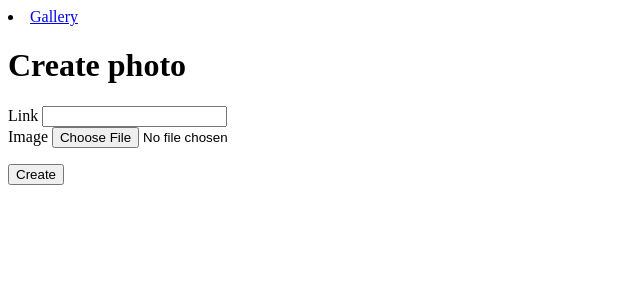
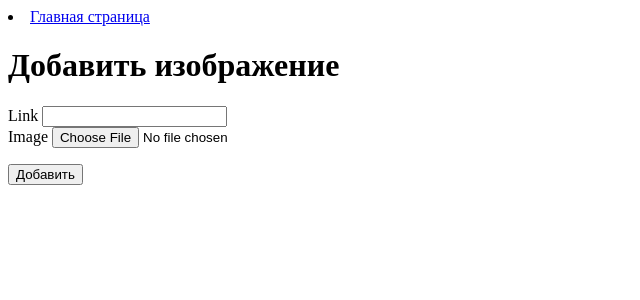
Before and after one commit to alisher1989/image_crop_app, a Django app: page /create/ in a window 1280 px wide. Shown: the top 300 px of the page, without its empty margins (0-640 px from the left). Run offline with Django 3.2, Linux system fonts and the light colour scheme.

Commit message:
Completed the image_crop application by Django framework

```diff
--- a/webapp/templates/create.html
+++ b/webapp/templates/create.html
@@ -1,8 +1,8 @@
 {% extends 'base.html' %}
 {% block content %}
-    <li><a href="{% url 'index' %}">Gallery</a></li>
-    <h1>Create photo</h1>
+    <li><a href="{% url 'index' %}">Главная страница</a></li>
+    <h1>Добавить изображение</h1>
     <form method="POST" action="{% url 'create' %}" enctype="multipart/form-data">
-        {% include 'form.html' with button_text="Create" %}
+        {% include 'form.html' with button_text="Добавить" %}
     </form>
 {% endblock %}
--- a/webapp/templates/list.html
+++ b/webapp/templates/list.html
@@ -1,7 +1,7 @@
 {% extends 'base.html' %}
 {% block content %}
     <h1>Images</h1>
-    <a href="{% url 'create' %}"><h2>ADD PHOTO</h2></a>
+    <a href="{% url 'create' %}"><h2>Добавить изображение</h2></a>
     {% for i in photos %}
         <p><a href="{% url 'detail' i.pk %}">{{ i.image }}</a></p>
     {% empty %}
--- a/webapp/templates/webapp/photo_detail.html
+++ b/webapp/templates/webapp/photo_detail.html
@@ -1,6 +1,6 @@
 {% extends 'base.html' %}
 {% block content %}
-    <a href="{% url 'index' %}"><h2>Index</h2></a>
+    <a href="{% url 'index' %}"><h2>Главная страница</h2></a>
     <form method="POST" action="" enctype="multipart/form-data">
         {% include 'form.html' with button_text="Resize" %}
     </form>
```
